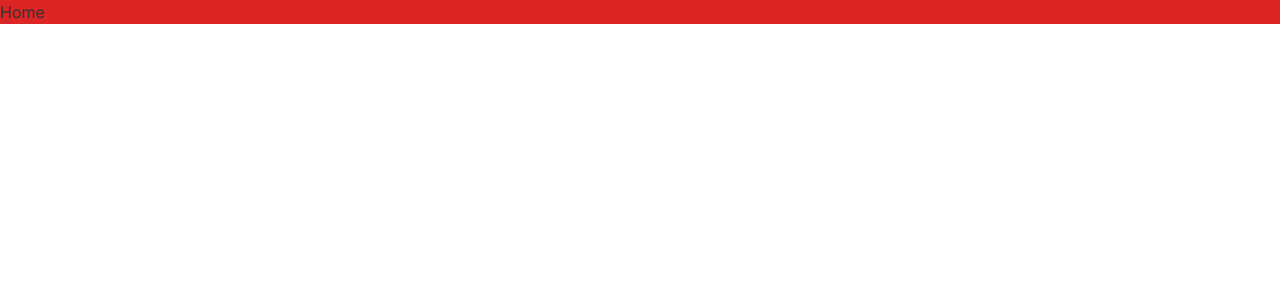
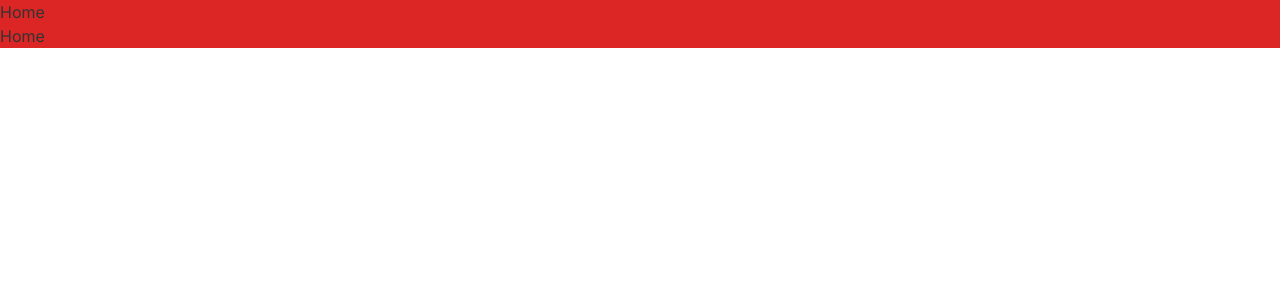
Before and after one commit to giovannichitarrelli/fsw-foods, a Next.js app: page / in a window 1280 px wide. Shown: the top 300 px of the page. Built offline with nearby package versions, Linux system fonts and the light colour scheme.

Commit message:
chore:commit setup

```diff
--- a/app/page.tsx
+++ b/app/page.tsx
@@ -1,10 +1,10 @@
-
-
-
 const Home = () => {
   return (
-    <h1 className="bg-red-600">Home</h1>
-   );
-}
+    <>
+      <h1 className="bg-red-600">Home</h1>
+      <h2 className="bg-red-600">Home</h2>
+    </>
+  );
+};
 
 export default Home;
--- a/package.json
+++ b/package.json
@@ -6,7 +6,8 @@
     "dev": "next dev",
     "build": "next build",
     "start": "next start",
-    "lint": "next lint"
+    "lint": "next lint",
+    "prepare": "husky"
   },
   "prisma": {
     "seed": "ts-node ./prisma/seed.ts"
@@ -67,6 +68,8 @@
     "@types/react-dom": "^18",
     "eslint": "^8",
     "eslint-config-next": "14.2.3",
+    "husky": "^9.0.11",
+    "lint-staged": "^15.2.2",
     "postcss": "^8",
     "prettier": "^3.2.5",
     "prettier-plugin-tailwindcss": "^0.5.14",
```
Also changed, not shown: .eslintrc.json, .lintstagedrc.json (added), 2 other files (tests, documents, lock files or other folders).
